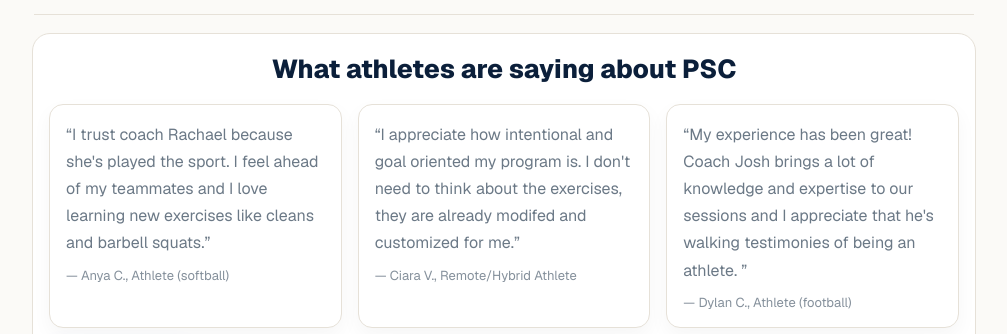
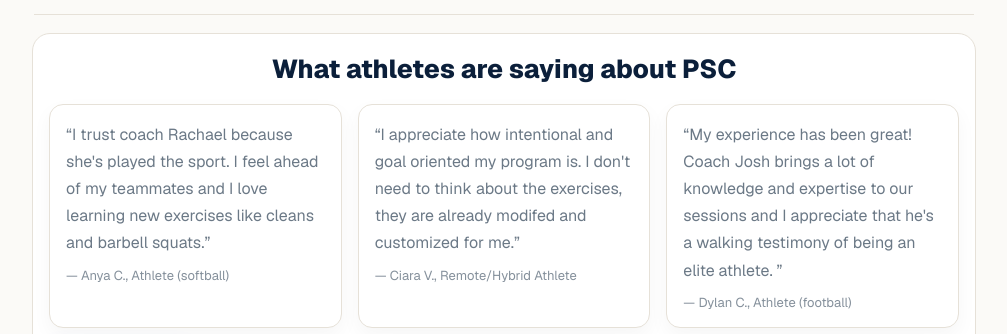
Before and after one commit to UHE4VY/pasifika-sc, a Next.js app: page / in a window 1280 px wide. Shown: the part 3220-3554 px from the top of the page, without its empty margins (136-1143 px from the left). Built offline with nearby package versions, Linux system fonts and the light colour scheme.

Commit message:
Edit to testimonial

```diff
--- a/content/testimonials.ts
+++ b/content/testimonials.ts
@@ -12,7 +12,7 @@
     role: "Remote/Hybrid Athlete",
   },
   {
-    quote: "My experience has been great! Coach Josh brings a lot of knowledge and expertise to our sessions and I appreciate that he's walking testimonies of being an athlete. ",
+    quote: "My experience has been great! Coach Josh brings a lot of knowledge and expertise to our sessions and I appreciate that he's a walking testimony of being an elite athlete. ",
     name: "Dylan C.",
     role: "Athlete (football)",
   },
```
